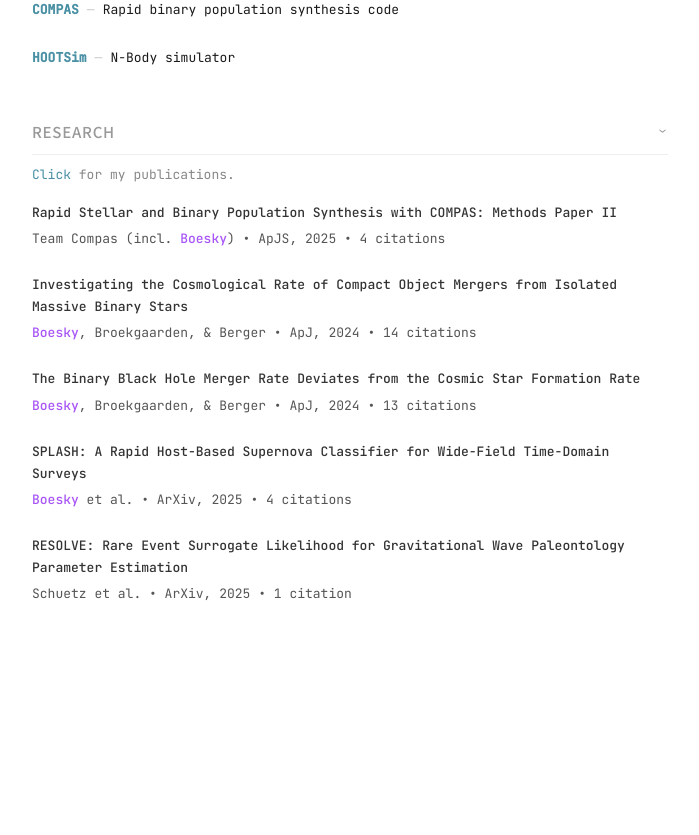
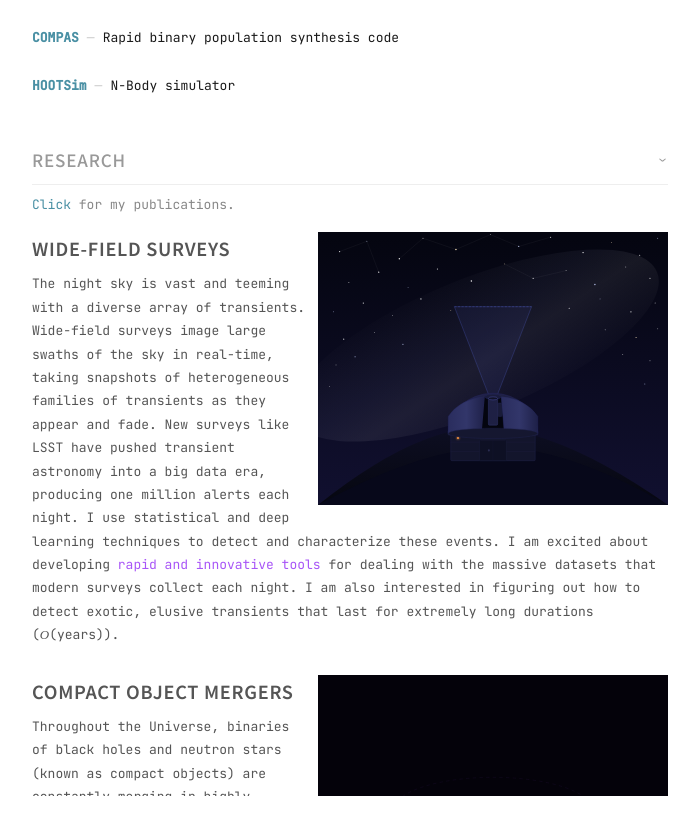
Before and after one commit to Adam-Boesky/adam_is_me, a React (Vite) app: page / in a window 1280 px wide. Shown: the part 805-1640 px from the top of the page, without its empty margins (290-989 px from the left). Before the commit the page ends 1538 px from the top, so only its background shows below. Built offline with nearby package versions, Linux system fonts and the light colour scheme.

Commit message:
Updating research section

```diff
--- a/src/App.css
+++ b/src/App.css
@@ -121,7 +121,7 @@ section {
 
 h2 {
     font-family: 'Noto Sans JP', sans-serif;
-    font-size: 15px;
+    font-size: 17px;
     font-weight: 500;
     text-transform: uppercase;
     letter-spacing: 0.05em;
@@ -279,6 +279,52 @@ a:hover {
     font-weight: 500;
 }
 
+/* Research topics */
+.research-topic {
+    margin-bottom: 28px;
+}
+
+.research-topic:last-child {
+    margin-bottom: 0;
+}
+
+.research-topic-body {
+    overflow: hidden;
+}
+
+.research-topic-image {
+    float: right;
+    max-width: 360px;
+    width: 55%;
+    margin: 0 0 6px 10px;
+    border-radius: 0px;
+}
+
+.topic-title {
+    font-family: 'Noto Sans JP', sans-serif;
+    font-size: 18px;
+    font-weight: 600;
+    color: #555;
+    margin-bottom: 8px;
+    text-transform: uppercase;
+    letter-spacing: 0.04em;
+}
+
+.topic-description {
+    font-size: 13px;
+    color: #555;
+    line-height: 1.8;
+}
+
+.topic-description a {
+    color: #a855f7;
+    text-decoration: none;
+}
+
+.topic-description a:hover {
+    text-decoration: underline;
+}
+
 /* Skills section */
 .skill-category {
     font-weight: 500;
--- a/src/App.jsx
+++ b/src/App.jsx
@@ -2,7 +2,6 @@ import React from 'react';
 import { BrowserRouter, Routes, Route } from 'react-router-dom';
 import Navigation from './components/Navigation';
 import About from './components/About';
-import Blog from './components/Blog';
 import CV from './components/CV';
 import usePageTracking from './usePageTracking';
 import './App.css';
@@ -17,7 +16,6 @@ function AppContent() {
             <main className="main-content">
                 <Routes>
                     <Route path="/" element={<About />} />
-                    <Route path="/blog" element={<Blog />} />
                     <Route path="/cv" element={<CV />} />
                 </Routes>
             </main>
--- a/src/components/About.jsx
+++ b/src/components/About.jsx
@@ -8,7 +8,7 @@ const About = () => {
             <Header />
 
             <section className="about-static">
-                <p className="about-bio">I am a PhD candidate in Astronomy and Astrophysics at Harvard University. My research focuses on <a href="https://astrobites.org/2022/10/30/guide-to-transient-astronomy/" target="_blank" rel="noopener noreferrer">transients</a>, with a particular emphasis on long-duration events and compact object mergers. I am also interested in developing new tools and methods for detecting and characterizing these phenomena.</p>
+                <p className="about-bio">I am a PhD candidate in Astronomy and Astrophysics at Harvard University. My research focuses on <a href="https://astrobites.org/2022/10/30/guide-to-transient-astronomy/" target="_blank" rel="noopener noreferrer">transients</a>, with a particular emphasis on long-duration events, wide-field surveys, and compact object mergers. I am also interested in developing new tools and methods for detecting and characterizing these phenomena.</p>
             </section>
 
             <CollapsibleSection title="Previously">
@@ -53,26 +53,24 @@ const About = () => {
             </CollapsibleSection>
 
             <CollapsibleSection title="Research">
-                <p className="section-stats"> <a href="https://ui.adsabs.harvard.edu/public-libraries/Ik0OjllsTWCtf7RzDpNJFQ" target="_blank" rel="noopener noreferrer">Click</a> for my publications.</p>
-                <div className="item">
-                    <p className="pub-title"><a href="https://ui.adsabs.harvard.edu/abs/2025ApJS..280...43T" target="_blank">Rapid Stellar and Binary Population Synthesis with COMPAS: Methods Paper II</a></p>
-                    <p className="pub-info">Team Compas (incl. <span className="author-highlight">Boesky</span>) • ApJS, 2025 • 4 citations</p>
+                <p className="section-stats"><a href="https://ui.adsabs.harvard.edu/public-libraries/Ik0OjllsTWCtf7RzDpNJFQ" target="_blank" rel="noopener noreferrer">Click</a> for my publications.</p>
+                <div className="research-topic">
+                    <div className="research-topic-body">
+                    <img src="/survey_observatory_larger.svg" alt="Survey telescope image" className="research-topic-image" />
+                    <h3 className="topic-title">Wide-field Surveys</h3>
+                    <p className="topic-description">
+                        The night sky is vast and teeming with a diverse array of transients. Wide-field surveys image large swaths of the sky in real-time, taking snapshots of heterogeneous families of transients as they appear and fade. New surveys like LSST have pushed transient astronomy into a big data era, producing one million alerts each night. I use statistical and deep learning techniques to detect and characterize these events. I am excited about developing <a href="https://github.com/Adam-Boesky/astro_SPLASH" target="_blank" rel="noopener noreferrer">rapid and innovative tools</a> for dealing with the massive datasets that modern surveys collect each night. I am also interested in figuring out how to detect exotic, elusive transients that last for extremely long durations (<span style={{ fontFamily: 'serif', fontStyle: 'italic' }}>O</span>(years)).
+                    </p>
+                    </div>
                 </div>
-                <div className="item">
-                    <p className="pub-title"><a href="https://ui.adsabs.harvard.edu/abs/2024ApJ...976...24B" target="_blank">Investigating the Cosmological Rate of Compact Object Mergers from Isolated Massive Binary Stars</a></p>
-                    <p className="pub-info"><span className="author-highlight">Boesky</span>, Broekgaarden, & Berger • ApJ, 2024 • 14 citations</p>
-                </div>
-                <div className="item">
-                    <p className="pub-title"><a href="https://ui.adsabs.harvard.edu/abs/2024ApJ...976...23B" target="_blank">The Binary Black Hole Merger Rate Deviates from the Cosmic Star Formation Rate</a></p>
-                    <p className="pub-info"><span className="author-highlight">Boesky</span>, Broekgaarden, & Berger • ApJ, 2024 • 13 citations</p>
-                </div>
-                <div className="item">
-                    <p className="pub-title"><a href="https://ui.adsabs.harvard.edu/abs/2025arXiv250600121B" target="_blank">SPLASH: A Rapid Host-Based Supernova Classifier for Wide-Field Time-Domain Surveys</a></p>
-                    <p className="pub-info"><span className="author-highlight">Boesky</span> et al. • ArXiv, 2025 • 4 citations</p>
-                </div>
-                <div className="item">
-                    <p className="pub-title"><a href="https://ui.adsabs.harvard.edu/abs/2025arXiv250600757S" target="_blank">RESOLVE: Rare Event Surrogate Likelihood for Gravitational Wave Paleontology Parameter Estimation</a></p>
-                    <p className="pub-info">Schuetz et al. • ArXiv, 2025 • 1 citation</p>
+                <div className="research-topic">
+                    <div className="research-topic-body">
+                    <img src="/black_hole_orbit_tilted.svg" alt="Black hole orbit diagram" className="research-topic-image" />
+                    <h3 className="topic-title">Compact Object Mergers</h3>
+                    <p className="topic-description">
+                        Throughout the Universe, binaries of black holes and neutron stars (known as compact objects) are constantly merging in highly-energetic events that emit gravitational waves. I focus on "gravitational wave paleontology": using compact object mergers as fossils to understand the births, lives, and deaths of the massive stars that formed them. I forward model massive stellar evolution with <a href="https://scixplorer.org/abs/2025ApJS..280...43T/abstract" target="_blank" rel="noopener noreferrer">population synthesis</a> simulations, and use the simulated lives leading up to mergers to constrain the physics and demographics of massive stars. I have been particularly interested in the <a href="https://scixplorer.org/abs/2024ApJ...976...24B/abstract" target="_blank" rel="noopener noreferrer">rates of compact mergers</a> and <a href="https://scixplorer.org/abs/2024ApJ...976...23B/abstract" target="_blank" rel="noopener noreferrer">the dynamics that influence the rate of mergers</a>.
+                    </p>
+                    </div>
                 </div>
             </CollapsibleSection>
 
--- a/src/components/Blog.jsx
+++ /dev/null
@@ -1,12 +0,0 @@
-import React from 'react';
-
-const Blog = () => {
-    return (
-        <div>
-            <h1 style={{ marginBottom: '40px' }}>Blog</h1>
-            <p style={{ color: '#666', fontSize: '16px' }}>Coming soon...</p>
-        </div>
-    );
-};
-
-export default Blog;
--- a/src/components/Navigation.jsx
+++ b/src/components/Navigation.jsx
@@ -4,7 +4,6 @@ import { NavLink } from 'react-router-dom';
 const Navigation = () => {
     const tabs = [
         { name: 'About', path: '/' },
-        { name: 'Blog', path: '/blog' },
         { name: 'CV', path: '/cv' }
     ];
 
```
Also changed, not shown: public/black_hole_orbit_tilted.svg (added), public/survey_observatory_larger.svg (added).
